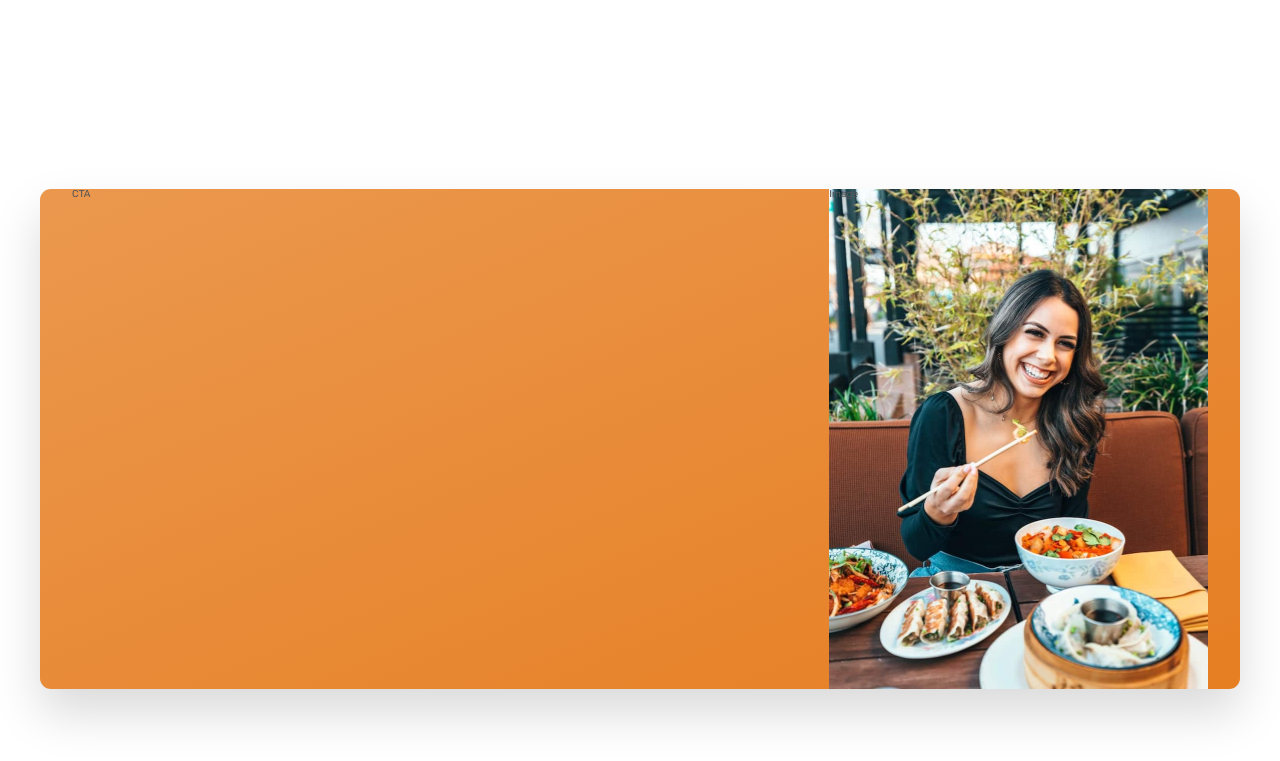
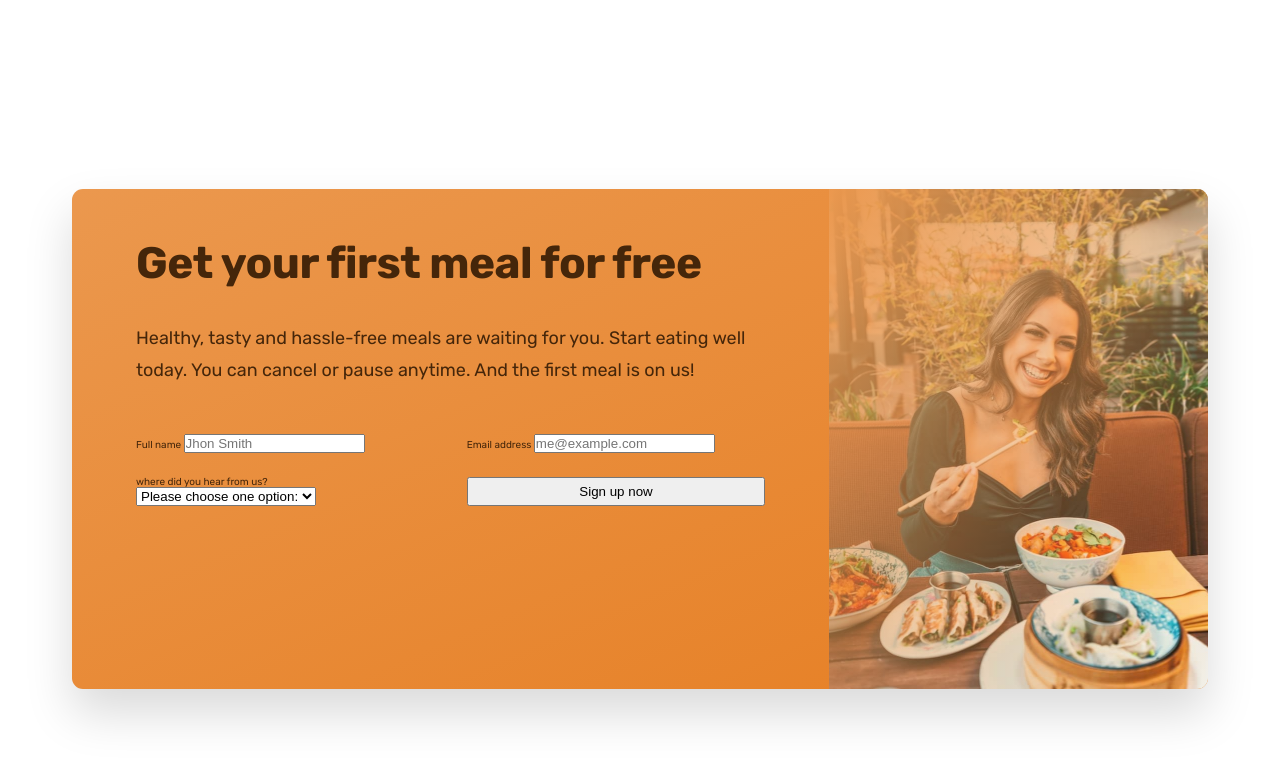
Before and after one commit to Tiraso12/Omnifood, a plain HTML site: page index.html in a window 1280 px wide. Shown: the part 5704-6465 px from the top of the page. Drawn offline with nearby package versions, Linux system fonts and the light colour scheme.

Commit message:
creating cta form and inputs

```diff
--- a/index.html
+++ b/index.html
@@ -463,9 +463,45 @@
     </section>
 
     <section class="section-cta">
-      <div class="container cta">
-        <div class="cta-text-box">CTA</div>
-        <div class="cta-img-box">Image</div>
+      <div class="container">
+        <div class="cta">
+          <div class="cta-text-box">
+            <h2 class="heading-secondary">Get your first meal for free</h2>
+            <p class="cta-text">Healthy, tasty and hassle-free meals are waiting for you. Start eating well today. You
+              can cancel or pause anytime. And the first meal is on us!</p>
+
+            <form action="#" class="cta-form">
+              <div>
+                <label for="full-name">Full name</label>
+                <input id="full-name" type="text" required placeholder="Jhon Smith" />
+              </div>
+
+              <div>
+                <label for="email">Email address</label>
+                <input id="email" type="email" required placeholder="me@example.com" />
+              </div>
+
+              <div>
+                <label for="select-where">
+                  where did you hear from us?
+                </label>
+                <select name="" id="select-where" required>
+                  <option value="">Please choose one option:</option>
+                  <option value="friends">Friends and family</option>
+                  <option value="youtube">Youtube video</option>
+                  <option value="podcast">Podcast</option>
+                  <option value="facebook">Facebook ad</option>
+                  <option value="others">Others</option>
+                </select>
+              </div>
+              <button class="btn">Sign up now</button>
+
+
+
+            </form>
+          </div>
+          <div class="cta-img-box" role="img" aria-label="Woman enjoying food"></div>
+        </div>
       </div>
     </section>
 
@@ -476,17 +512,3 @@
 </body>
 
 </html>
-
-<!--
-Omnifood features
-
-Never cook again!: Our subscriptions
-cover 365 days per year, even including major holidays.
-Local and organic: Our cooks only use local, fresh, and organic
-products to prepare your meals.
-No waste: All our partners only use reusable containers to
- package all your meals.
-Pause anytime: Going on vacation? Just pause your subscription,
- and we refund unused days.
-
- -->
--- a/style.css
+++ b/style.css
@@ -477,12 +477,39 @@
   border-radius: 11px;
 
   background-image: linear-gradient(to right bottom, #eb984e, #e67e22);
-
+  overflow: hidden;
   /* temporary hight */
   height: 50rem;
 }
 
+.cta-text-box {
+  padding: 4.8rem 6.4rem;
+  color: #45260a;
+}
+
+.cta .heading-secondary {
+  color: #45260a;
+  margin-bottom: 3.2rem;
+}
+
+.cta-text {
+  font-size: 1.8rem;
+  line-height: 1.8;
+  margin-bottom: 4.8rem;
+}
 .cta-img-box {
-  background-image: url(./img/eating.jpg);
+  background-image: linear-gradient(
+      to right bottom,
+      #eb984e,
+      rgba(230, 125, 34, 0.027)
+    ),
+    url(./img/eating.jpg);
   background-size: cover;
 }
+
+.cta-form {
+  display: grid;
+  grid-template-columns: 1fr 1fr;
+  column-gap: 3.2rem;
+  row-gap: 2.4rem;
+}
```
